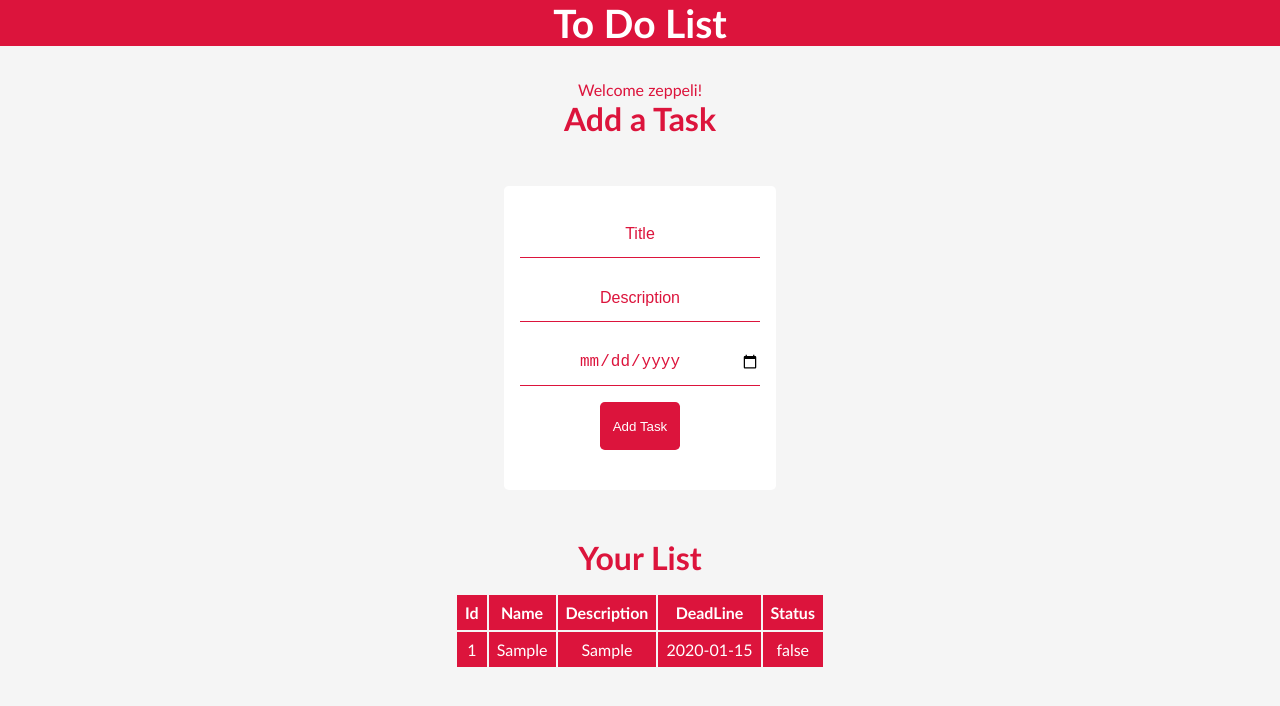
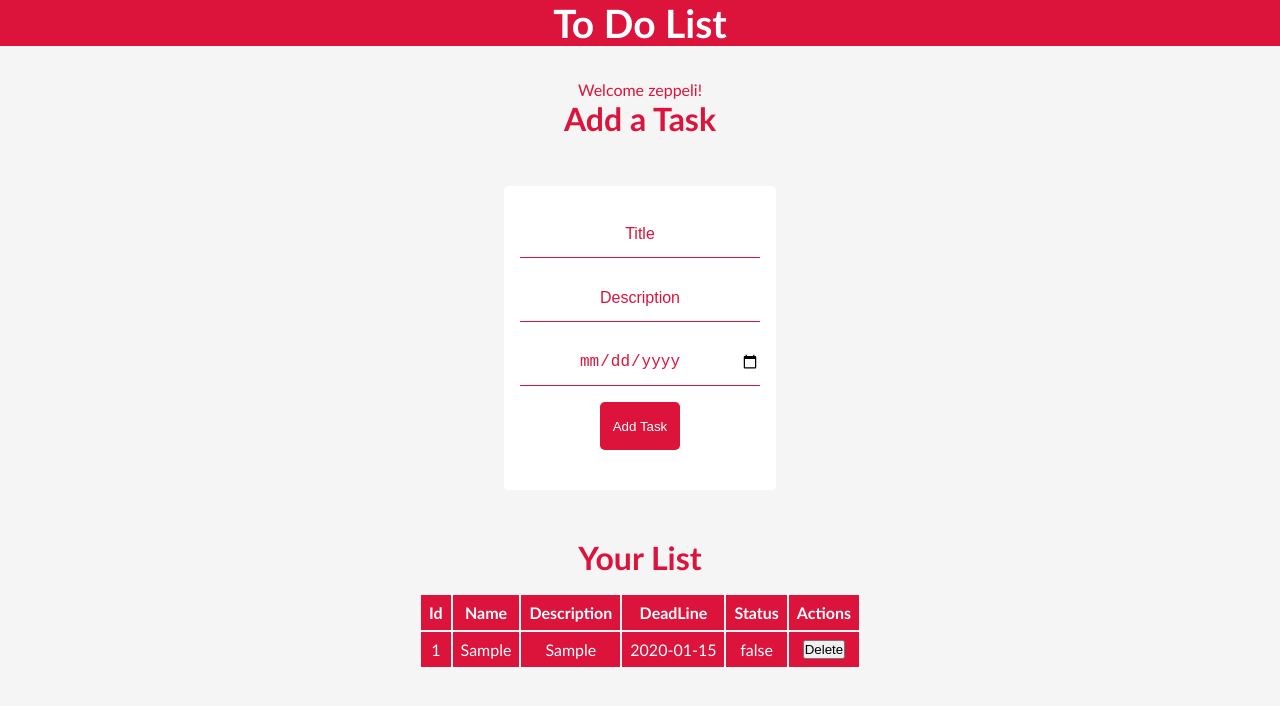
Before and after one commit to willotavio/toDoList-Web, a website: page public/index.html in a window 1280 px wide. Both pictures are taken after typing "Sample", "Sample", "2020-01-15" into the empty fields and a click on the button "Add Task". Drawn offline with Linux system fonts and the light colour scheme.

Commit message:
Add delete task method

```diff
--- a/public/index.html
+++ b/public/index.html
@@ -35,6 +35,7 @@
                 <th>Description</th>
                 <th>DeadLine</th>
                 <th>Status</th>
+                <th>Actions</th>
             </thead>
             <tbody id="tasksTable">
 
--- a/public/js/Task.js
+++ b/public/js/Task.js
@@ -8,8 +8,8 @@ class Task{
     getTaskId(){
         return this._taskId;
     }
-    getTaskName(){
-        return this._taskName;
+    getTaskTitle(){
+        return this._taskTitle;
     }
     getTaskDescription(){
         return this._taskDescription;
@@ -21,8 +21,8 @@ class Task{
         return this._taskComplete;
     }
 
-    setTaskName(taskName){
-        this._taskName = taskName;
+    setTaskTitle(taskTitle){
+        this._taskTitle = taskTitle;
     }
     setTaskDescription(taskDescription){
         this._taskDescription = taskDescription;
--- a/public/js/User.js
+++ b/public/js/User.js
@@ -31,28 +31,49 @@ class User{
         this._userPassword = userPassword;
     }
 
-    addTask(taskName, taskDescription, taskDeadline){
+    addTask(taskTitle, taskDescription, taskDeadline){
         let task = new Task(this._lastTaskId);
         this._lastTaskId++;
-        task.setTaskName(taskName);
+        task.setTaskTitle(taskTitle);
         task.setTaskDescription(taskDescription);
         task.setTaskDeadline(taskDeadline);
-        this._userTasks.push(task);
-
+        this.saveTask(task);
         console.log(this._userTasks);
     }
 
-    printTasks(){
-        const tasksTable = document.getElementById("tasksTable")
+    saveTask(task){
+        this._userTasks.push(task);
+    }
+
+    deleteTask(taskId){
+        let taskList = document.getElementById("tasksTable");
+        for(let i = 0; i < this._userTasks.length; i++){
+            if(this._userTasks[i].getTaskId() == taskId){
+                this._userTasks.splice(i, 1);
+                taskList.deleteRow(i);
+            }
+        }
+        console.log(this._userTasks);
+    }
+
+    listTasks(){
+        const tasksTable = document.getElementById("tasksTable");
         tasksTable.innerHTML = "";
         for(let i = 0; i < this._userTasks.length; i++){
-            tasksTable.innerHTML += "<tr>" +
-            "<td>" + this._userTasks[i].getTaskId() + "</td>" +
-            "<td>" + this._userTasks[i].getTaskName() + "</td>" +
-            "<td>" + this._userTasks[i].getTaskDescription() + "</td>" +
-            "<td>" + this._userTasks[i].getTaskDeadline() + "</td>" +
-            "<td>" + this._userTasks[i].isTaskComplete() + "</td>" +
-            "</tr>";
+            let newRow = tasksTable.insertRow(-1);
+            let idCell = newRow.insertCell(0);
+            let titleCell = newRow.insertCell(1);
+            let descriptionCell = newRow.insertCell(2);
+            let deadlineCell = newRow.insertCell(3);
+            let statusCell = newRow.insertCell(4);
+            let actionsCell = newRow.insertCell(5);
+
+            idCell.innerHTML = this._userTasks[i].getTaskId();
+            titleCell.innerHTML = this._userTasks[i].getTaskTitle();
+            descriptionCell.innerHTML = this._userTasks[i].getTaskDescription();
+            deadlineCell.innerHTML = this._userTasks[i].getTaskDeadline();
+            statusCell.innerHTML = this._userTasks[i].isTaskComplete();
+            actionsCell.innerHTML = "<button class='actionButton' id='deleteTaskButton' onclick='user1.deleteTask(" + this._userTasks[i].getTaskId() + ")'>Delete</button>";
         }
     }
 
--- a/public/js/script.js
+++ b/public/js/script.js
@@ -27,7 +27,7 @@ const addTaskButton = document.getElementById("addTaskButton")
 addTaskButton.addEventListener("click", () => {
     if(isInputFilled()){
         user1.addTask(taskTitle.value, taskDescription.value, taskDeadline.value);
-        user1.printTasks();
+        user1.listTasks();
         clearInputs();
         emptyInputs.innerHTML = "";
     }
```
